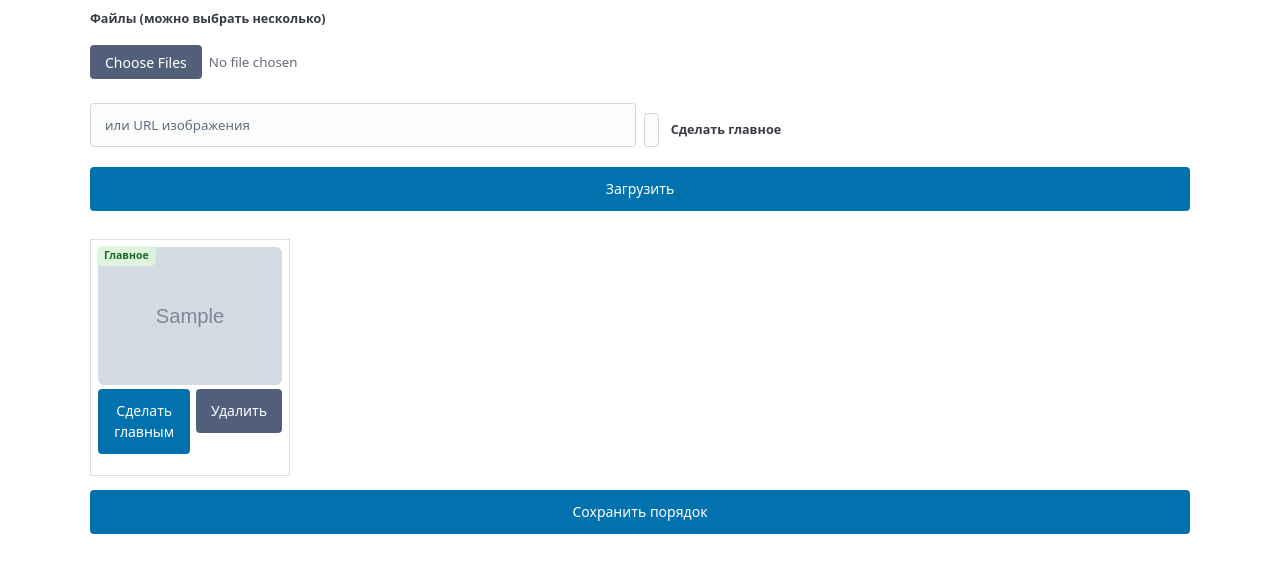
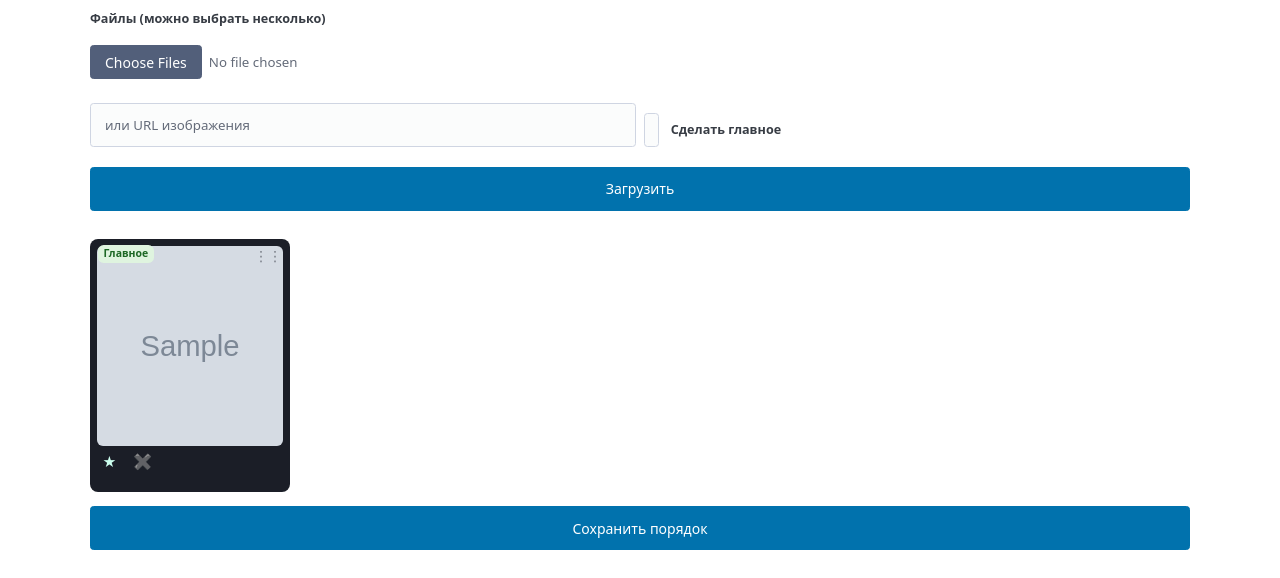
Before and after one commit to isty-maker/mini-crm-realty, a Django app: page /panel/edit/1/ in a window 1280 px wide. Shown: the part 5486-6064 px from the top of the page. Before the commit the page ends 6020 px from the top, so only its background shows below. Run offline with Django 5.2, Linux system fonts and the light colour scheme; tables that the repository leaves empty hold one stand-in row (values such as "Sample post"); grey boxes marked "Sample" are stand-in pictures; some libraries are stand-ins or nearby versions.

Commit message:
Improve photo management UI and sizing

```diff
--- a/core/models.py
+++ b/core/models.py
@@ -311,16 +311,34 @@ class Photo(models.Model):
         except Exception:
             pass
 
+    def file_size_bytes(self):
+        try:
+            f = self.image
+            if not f:
+                return None
+            size = getattr(f, "size", None)
+            if size is None:
+                try:
+                    f.open("rb")
+                    size = f.size
+                finally:
+                    try:
+                        f.close()
+                    except Exception:
+                        pass
+            return int(size) if size is not None else None
+        except Exception:
+            return None
+
     def human_size(self):
-        try:
-            size = self.image.size
-        except Exception:
-            return ""
-        for unit in ["Б", "КБ", "МБ"]:
-            if size < 1024 or unit == "МБ":
-                return f"{size:.0f} {unit}" if unit == "Б" else f"{size / 1024:.1f} {unit}"
-            size /= 1024
-        return ""
+        size = self.file_size_bytes()
+        if not size:
+            return "URL" if self.full_url and not self.image else ""
+        units = ["Б", "КБ", "МБ", "ГБ"]
+        for unit in units:
+            if size < 1024 or unit == units[-1]:
+                return f"{size:.0f} Б" if unit == "Б" else f"{size:.1f} {unit}"
+            size = size / 1024
 
     @builtins.property
     def src(self):
--- a/core/templates/core/panel_edit.html
+++ b/core/templates/core/panel_edit.html
@@ -789,26 +789,110 @@
       <button type="submit">Загрузить</button>
     </form>
 
-    <div id="photos" class="photos" style="display:flex; flex-wrap:wrap; gap:1rem; margin-top:1rem;">
+    <style>
+      .photos {
+        display: flex;
+        flex-wrap: wrap;
+        gap: 1rem;
+        margin-top: 1rem;
+      }
+
+      .photo-card {
+        position: relative;
+        background: #1b1e27;
+        padding: .5rem;
+        border-radius: 8px;
+        width: 200px;
+      }
+
+      .photo-card img {
+        width: 100%;
+        height: 200px;
+        object-fit: cover;
+        border-radius: 6px;
+      }
+
+      .drag-handle {
+        position: absolute;
+        top: 6px;
+        right: 8px;
+        cursor: grab;
+        opacity: .6;
+        user-select: none;
+      }
+
+      .drag-handle:active {
+        cursor: grabbing;
+      }
+
+      .badge-default {
+        position: absolute;
+        top: 6px;
+        left: 8px;
+        background: #dff4df;
+        color: #1c6724;
+        padding: .1rem .4rem;
+        border-radius: .4rem;
+        font-size: .75rem;
+        font-weight: 600;
+      }
+
+      .meta {
+        margin-top: .35rem;
+        font-size: .85rem;
+        color: #99a;
+      }
+
+      .actions {
+        display: flex;
+        gap: .4rem;
+        margin-top: .35rem;
+      }
+
+      .icon-btn {
+        background: none;
+        border: none;
+        padding: .15rem .4rem;
+        font-size: 1.1rem;
+        line-height: 1;
+        cursor: pointer;
+        color: #cfe;
+      }
+
+      .icon-btn:hover {
+        opacity: .85;
+      }
+
+      .icon-btn.danger {
+        color: #d66;
+      }
+    </style>
+
+    <div id="photos" class="photos">
       {% for ph in photos %}
-        <div class="photo" data-photo-id="{{ ph.id }}" style="position:relative; border:1px solid #ddd; padding:.5rem; max-width:200px;">
+        <div class="photo-card" data-photo-id="{{ ph.id }}">
+          <div class="drag-handle" title="Перетащить">⋮⋮</div>
+
           {% if ph.is_default %}
-            <span class="badge" style="position:absolute;top:6px;left:6px;background:#dff4df;color:#1c6724;">Главное</span>
+            <span class="badge-default">Главное</span>
           {% endif %}
-          {% if ph.src %}
-            <img src="{{ ph.src }}" alt="" style="max-width: 100%; height:auto; display:block;">
-          {% endif %}
-          <div class="muted" style="margin-top:.3rem;">
-            {{ ph.human_size }}
+
+          <img src="{{ ph.src }}" alt="" />
+
+          <div class="meta">
+            <span class="size">{{ ph.human_size }}</span>
           </div>
-          <div style="display:flex;gap:.4rem;margin-top:.3rem;">
-            <form method="post" action="{% url 'panel_photo_set_default' ph.id %}">
+
+          <div class="actions">
+            <form class="no-drag" method="post" action="{% url 'panel_photo_set_default' ph.id %}">
               {% csrf_token %}
-              <button type="submit">Сделать главным</button>
+              <button type="submit" class="icon-btn" title="Сделать главным">
+                {% if ph.is_default %}★{% else %}☆{% endif %}
+              </button>
             </form>
-            <form method="post" action="{% url 'panel_photo_delete' ph.id %}">
+            <form class="no-drag" method="post" action="{% url 'panel_photo_delete' ph.id %}">
               {% csrf_token %}
-              <button class="secondary" type="submit">Удалить</button>
+              <button type="submit" class="icon-btn danger" title="Удалить">✖</button>
             </form>
           </div>
         </div>
@@ -818,7 +902,7 @@
     </div>
 
     {% if photos %}
-    <form id="reorderForm" method="post" action="{% url 'panel_photos_reorder' prop_id=prop.id %}" style="margin-top:1rem;">
+    <form id="reorderForm" method="post" action="{% url 'panel_photos_reorder' prop.id %}" style="margin-top:1rem;">
       {% csrf_token %}
       <input type="hidden" name="order" id="orderInput">
       <button type="submit">Сохранить порядок</button>
@@ -832,37 +916,31 @@
   <script src="{% static 'core/form.js' %}"></script>
   <script src="https://cdn.jsdelivr.net/npm/sortablejs@1.15.0/Sortable.min.js"></script>
   <script>
-  document.addEventListener("DOMContentLoaded", function () {
+  document.addEventListener('DOMContentLoaded', function () {
     const list = document.getElementById('photos');
-    const form = document.getElementById('reorderForm');
-    if (!list || !form) return;
-
-    function getCSRF() {
-      const m = document.cookie.match(/csrftoken=([^;]+)/);
-      return m ? m[1] : "";
+    if (!list) {
+      return;
     }
 
     new Sortable(list, {
+      handle: '.drag-handle',
       animation: 150,
-      ghostClass: 'drag',
-      onEnd() {
-        const ids = Array.from(document.querySelectorAll('#photos .photo')).map(
-          (el) => el.dataset.photoId
-        );
-        document.getElementById('orderInput').value = ids.join(',');
-        fetch(form.action, {
-          method: 'POST',
-          headers: { 'X-CSRFToken': getCSRF() },
-          body: new FormData(form),
-        }).catch(() => {});
-      },
+      fallbackTolerance: 5,
     });
 
-    form.addEventListener('submit', function () {
-      const ids = Array.from(document.querySelectorAll('#photos .photo')).map(
+    const reorderForm = document.getElementById('reorderForm');
+    if (!reorderForm) {
+      return;
+    }
+
+    reorderForm.addEventListener('submit', function () {
+      const ids = Array.from(document.querySelectorAll('#photos .photo-card')).map(
         (el) => el.dataset.photoId
       );
-      document.getElementById('orderInput').value = ids.join(',');
+      const orderInput = document.getElementById('orderInput');
+      if (orderInput) {
+        orderInput.value = ids.join(',');
+      }
     });
   });
   </script>
```
